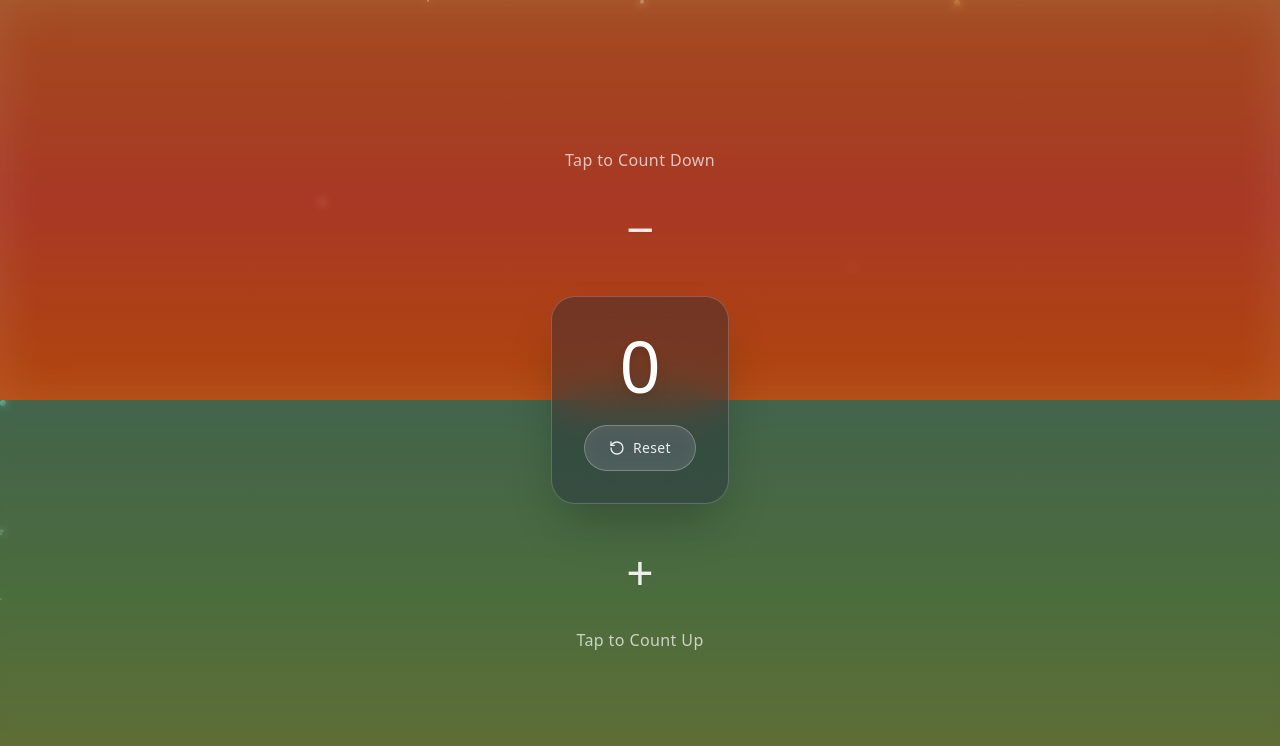
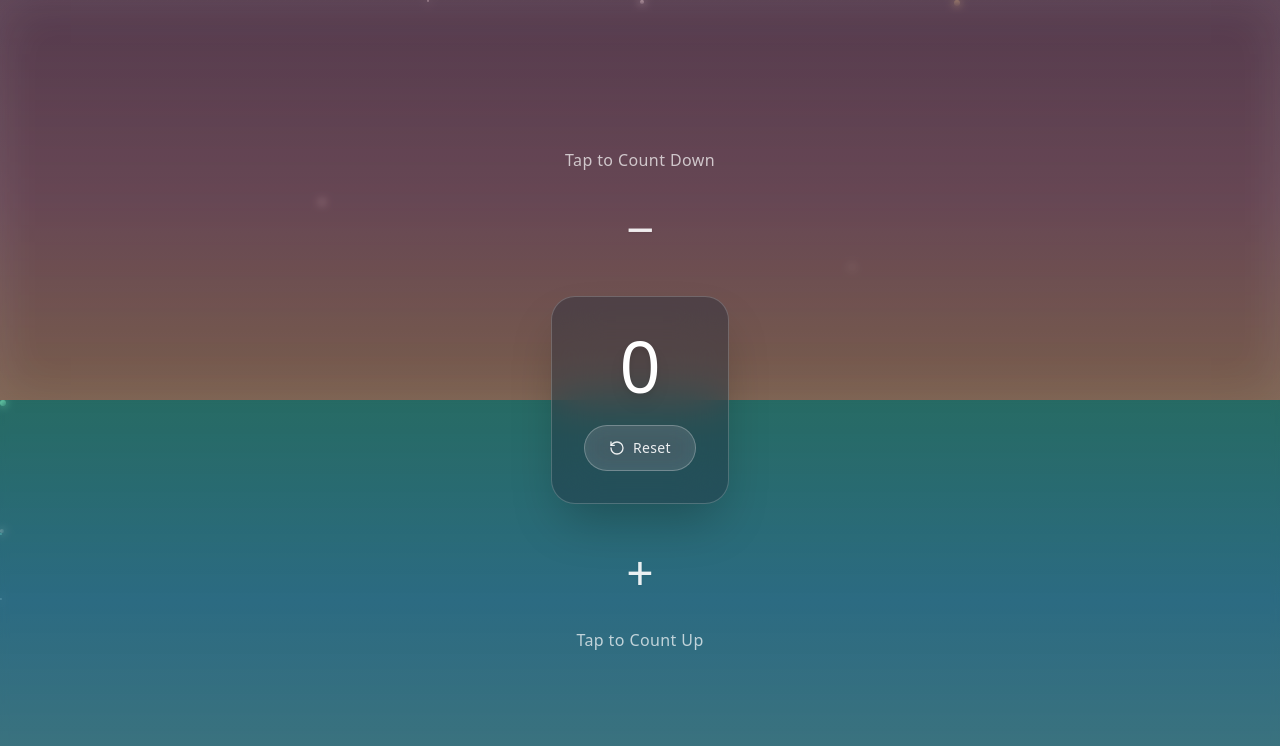
Before and after one commit to rashid4236/count-easy, a React (Vite) app: page / in a window 1280 px wide. Shown: the top 746 px of the page. Built offline with nearby package versions, Linux system fonts and the light colour scheme.

Commit message:
Refactor: Update theme colors
Update the theme to use ocean greenish and soft red orangish colors.

```diff
--- a/src/pages/Index.tsx
+++ b/src/pages/Index.tsx
@@ -34,24 +34,24 @@ const Index = () => {
   };
 
   return (
-    <div className="min-h-screen flex flex-col relative overflow-hidden bg-gradient-to-b from-orange-900 via-amber-900 to-yellow-900">
+    <div className="min-h-screen flex flex-col relative overflow-hidden bg-gradient-to-b from-slate-800 via-slate-700 to-slate-600">
       {/* Stars Background */}
       <div className="absolute inset-0 overflow-hidden pointer-events-none">
         <div className="absolute top-1/4 left-1/4 w-1 h-1 bg-white rounded-full animate-pulse"></div>
         <div className="absolute top-1/3 right-1/3 w-0.5 h-0.5 bg-white rounded-full animate-pulse delay-500"></div>
         <div className="absolute top-1/6 right-1/4 w-1.5 h-1.5 bg-yellow-200 rounded-full animate-pulse delay-1000"></div>
         <div className="absolute bottom-1/4 left-1/6 w-0.5 h-0.5 bg-white rounded-full animate-pulse delay-700"></div>
-        <div className="absolute bottom-1/3 right-1/6 w-1 h-1 bg-orange-200 rounded-full animate-pulse delay-300"></div>
+        <div className="absolute bottom-1/3 right-1/6 w-1 h-1 bg-rose-200 rounded-full animate-pulse delay-300"></div>
         <div className="absolute top-1/5 left-1/3 w-0.5 h-0.5 bg-white rounded-full animate-pulse delay-1200"></div>
         <div className="absolute bottom-1/5 left-1/2 w-1 h-1 bg-white rounded-full animate-pulse delay-800"></div>
-        <div className="absolute top-2/3 right-1/5 w-0.5 h-0.5 bg-amber-200 rounded-full animate-pulse delay-400"></div>
-        <div className="absolute top-1/2 left-1/5 w-1.5 h-1.5 bg-green-200 rounded-full animate-pulse delay-600"></div>
+        <div className="absolute top-2/3 right-1/5 w-0.5 h-0.5 bg-teal-200 rounded-full animate-pulse delay-400"></div>
+        <div className="absolute top-1/2 left-1/5 w-1.5 h-1.5 bg-emerald-200 rounded-full animate-pulse delay-600"></div>
         <div className="absolute bottom-2/3 right-1/3 w-0.5 h-0.5 bg-white rounded-full animate-pulse delay-900"></div>
       </div>
 
       {/* Top Half - Backward Counting */}
       <div
-        className={`flex-1 bg-gradient-to-b from-orange-400/30 via-red-500/40 to-orange-600/50 flex items-center justify-center cursor-pointer transition-all duration-300 backdrop-blur-sm ${
+        className={`flex-1 bg-gradient-to-b from-rose-400/25 via-red-400/30 to-orange-400/35 flex items-center justify-center cursor-pointer transition-all duration-300 backdrop-blur-sm ${
           topPressed ? 'shadow-[inset_0_0_100px_rgba(255,255,255,0.2)]' : 'hover:shadow-[inset_0_0_50px_rgba(255,255,255,0.1)]'
         }`}
         onClick={decrement}
@@ -111,7 +111,7 @@ const Index = () => {
 
       {/* Bottom Half - Forward Counting */}
       <div
-        className={`flex-1 bg-gradient-to-t from-green-400/30 via-emerald-500/40 to-teal-600/50 flex items-center justify-center cursor-pointer transition-all duration-300 backdrop-blur-sm ${
+        className={`flex-1 bg-gradient-to-t from-teal-400/25 via-cyan-500/30 to-emerald-500/35 flex items-center justify-center cursor-pointer transition-all duration-300 backdrop-blur-sm ${
           bottomPressed ? 'shadow-[inset_0_0_100px_rgba(255,255,255,0.2)]' : 'hover:shadow-[inset_0_0_50px_rgba(255,255,255,0.1)]'
         }`}
         onClick={increment}
```
